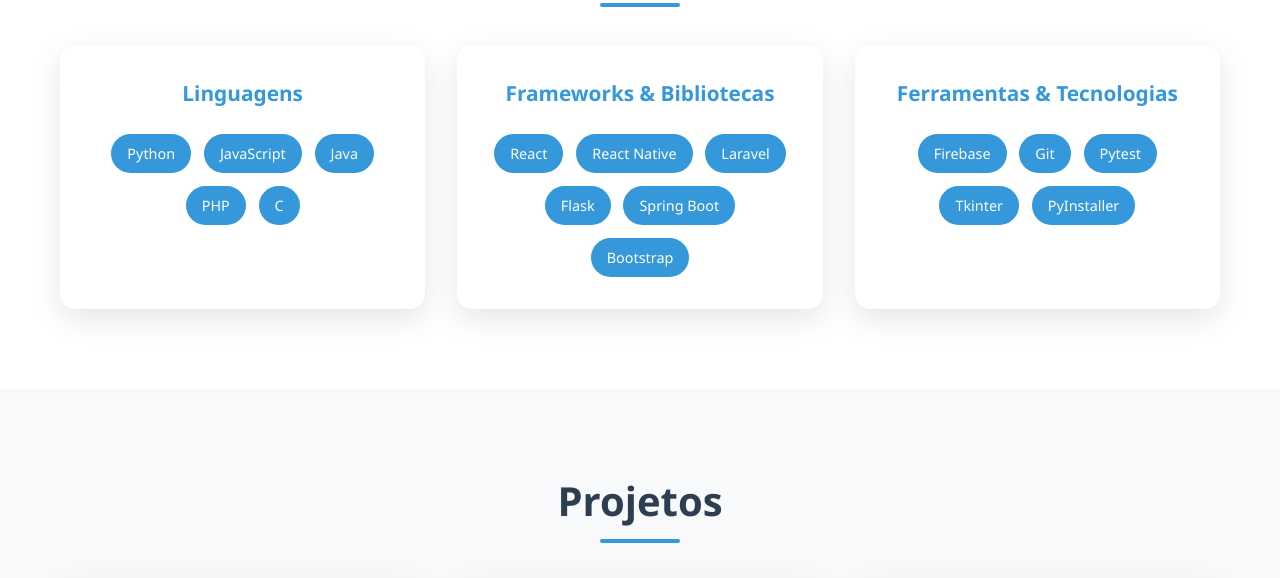
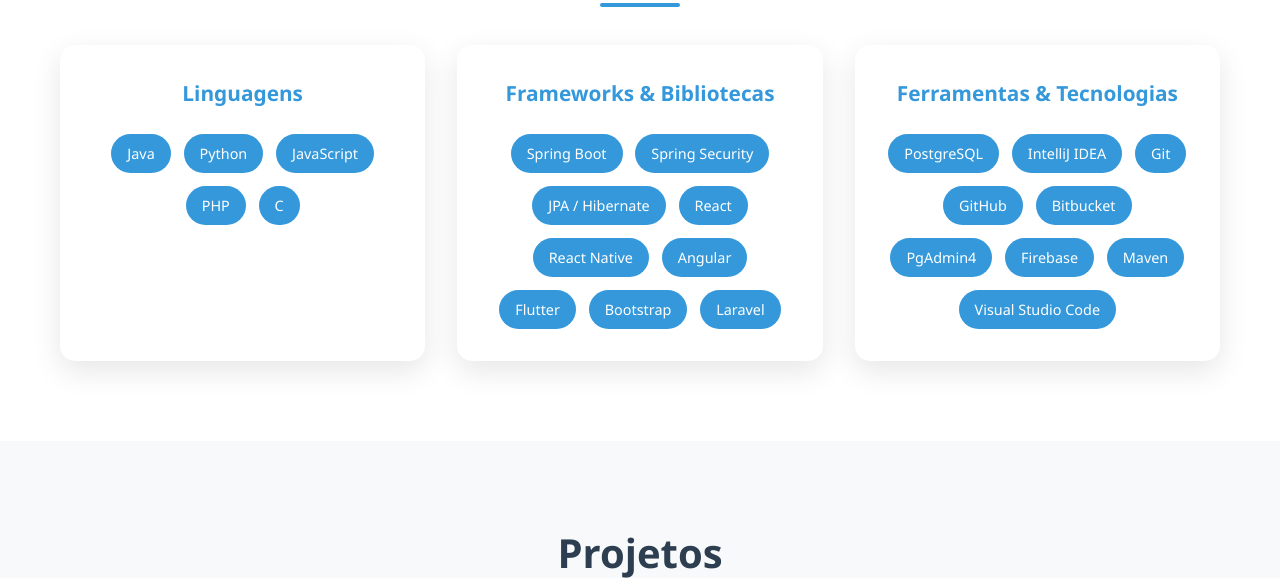
Before and after one commit to Joao-paulo19/portfolio, a plain HTML site: page index.html in a window 1280 px wide. Shown: the part 1663-2241 px from the top of the page. Drawn offline with Linux system fonts and the light colour scheme.

Commit message:
Revise personal details and skills section
Updated personal information and skills in the homepage.

```diff
--- a/index.html
+++ b/index.html
@@ -30,15 +30,14 @@
     </nav>
 
     <main>
-        <!-- Home Section -->
         <section id="home" class="hero">
             <div class="hero-content">
                 <h1 class="hero-title">
                     Olá, eu sou <span class="highlight">João Paulo</span>
                 </h1>
-                <p class="hero-subtitle">Desenvolvedor Full Stack com foco em Python</p>
+                <p class="hero-subtitle">Desenvolvedor Backend com foco em Java/Spring</p>
                 <p class="hero-description">
-                    Estudante de Tecnologia em Sistemas para Internet, buscando soluções simples e funcionais com foco em produtividade e boa experiência do usuário.
+                    Estudante de Tecnologia em Sistemas para Internet e Desenvolvedor Backend com especialidade em Java/Spring. Atualmente em busca de novas oportunidades e focado em projetos pessoais.
                 </p>
                 <div class="hero-buttons">
                     <a href="#projects" class="btn btn-primary">Ver Projetos</a>
@@ -55,17 +54,16 @@
             </div>
         </section>
 
-        <!-- About Section -->
         <section id="about" class="about">
             <div class="container">
                 <h2 class="section-title">Sobre Mim</h2>
                 <div class="about-content">
                     <div class="about-text">
                         <p>
-                            Tenho 20 anos e atualmente curso Tecnologia em Sistemas para Internet. Trabalho com desenvolvimento desde 2021, com foco em projetos práticos usando Python e outras linguagens.
+                            Tenho 21 anos e atualmente curso Tecnologia em Sistemas para Internet. Trabalho com desenvolvimento desde 2021, com conhecimento aprofundado em APIs RESTful usando Java Spring Boot.
                         </p>
                         <p>
-                            Sou estagiário de T.I na prefeitura de Fernandópolis, atuando na geração de relatórios e manutenção de banco de dados. Também participei de projetos voluntários e alguns freelas que me ajudaram a ganhar experiência real.
+                            Atualmente estou em busca de novas oportunidades (CLT, PJ, ou Freelance) e me dedicando a projetos pessoais (especialmente com Python, HTML, CSS e JavaScript), além de trabalhos voluntários e freelas para ganhar experiência.
                         </p>
                     </div>
                     <div class="about-education">
@@ -87,7 +85,6 @@
             </div>
         </section>
 
-        <!-- Skills Section -->
         <section id="skills" class="skills">
             <div class="container">
                 <h2 class="section-title">Habilidades</h2>
@@ -95,9 +92,9 @@
                     <div class="skill-category">
                         <h3>Linguagens</h3>
                         <div class="skill-tags">
+                            <span class="skill-tag">Java</span>
                             <span class="skill-tag">Python</span>
                             <span class="skill-tag">JavaScript</span>
-                            <span class="skill-tag">Java</span>
                             <span class="skill-tag">PHP</span>
                             <span class="skill-tag">C</span>
                         </div>
@@ -105,29 +102,35 @@
                     <div class="skill-category">
                         <h3>Frameworks & Bibliotecas</h3>
                         <div class="skill-tags">
+                            <span class="skill-tag">Spring Boot</span>
+                            <span class="skill-tag">Spring Security</span>
+                            <span class="skill-tag">JPA / Hibernate</span>
                             <span class="skill-tag">React</span>
                             <span class="skill-tag">React Native</span>
+                            <span class="skill-tag">Angular</span>
+                            <span class="skill-tag">Flutter</span>
+                            <span class="skill-tag">Bootstrap</span>
                             <span class="skill-tag">Laravel</span>
-                            <span class="skill-tag">Flask</span>
-                            <span class="skill-tag">Spring Boot</span>
-                            <span class="skill-tag">Bootstrap</span>
                         </div>
                     </div>
                     <div class="skill-category">
                         <h3>Ferramentas & Tecnologias</h3>
                         <div class="skill-tags">
+                            <span class="skill-tag">PostgreSQL</span>
+                            <span class="skill-tag">IntelliJ IDEA</span>
+                            <span class="skill-tag">Git</span>
+                            <span class="skill-tag">GitHub</span>
+                            <span class="skill-tag">Bitbucket</span>
+                            <span class="skill-tag">PgAdmin4</span>
                             <span class="skill-tag">Firebase</span>
-                            <span class="skill-tag">Git</span>
-                            <span class="skill-tag">Pytest</span>
-                            <span class="skill-tag">Tkinter</span>
-                            <span class="skill-tag">PyInstaller</span>
+                            <span class="skill-tag">Maven</span>
+                            <span class="skill-tag">Visual Studio Code</span>
                         </div>
                     </div>
                 </div>
             </div>
         </section>
 
-        <!-- Projects Section -->
         <section id="projects" class="projects">
             <div class="container">
                 <h2 class="section-title">Projetos</h2>
@@ -151,7 +154,6 @@
                             </div>
                         </div>
                     </div>
-
                     <div class="project-card">
                         <div class="project-image">
                             <i class="fab fa-youtube project-icon"></i>
@@ -171,7 +173,6 @@
                             </div>
                         </div>
                     </div>
-
                     <div class="project-card">
                         <div class="project-image">
                             <i class="fas fa-graduation-cap project-icon"></i>
@@ -195,7 +196,6 @@
             </div>
         </section>
 
-        <!-- Contact Section -->
         <section id="contact" class="contact">
             <div class="container">
                 <h2 class="section-title">Contato</h2>
```
